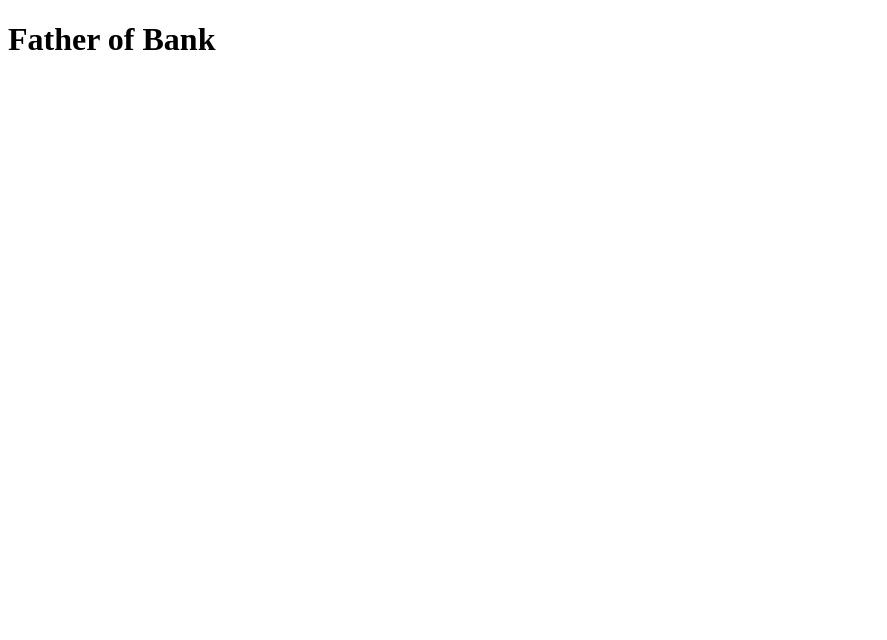
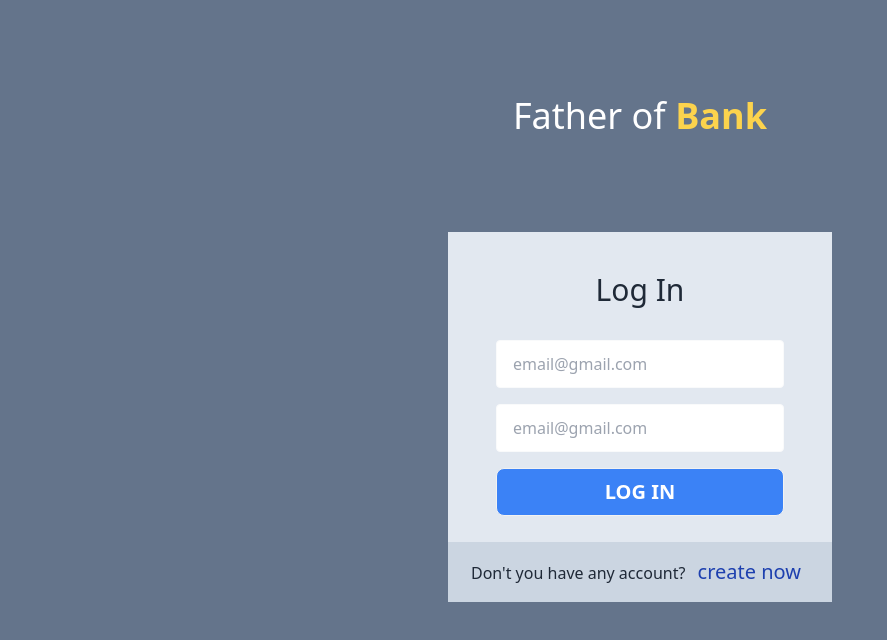
Before and after one commit to developerbadsa/Father-of-Bank-JS, a plain HTML site: page index.html in a window 1280 px wide. Shown: the whole page, without its empty margins (0-887 px from the left). Drawn offline with nearby package versions, Linux system fonts and the light colour scheme.

Commit message:
login page desgin completed

```diff
--- a/index.html
+++ b/index.html
@@ -4,10 +4,30 @@
     <meta charset="UTF-8">
     <meta name="viewport" content="width=device-width, initial-scale=1.0">
     <title>Father of Bank</title>
+    <link href="https://cdn.jsdelivr.net/npm/daisyui@3.5.1/dist/full.css" rel="stylesheet" type="text/css" />
+    <script src="https://cdn.tailwindcss.com"></script>
 </head>
 <body>
     <header>
-        <h1>Father of <span>Bank</span></h1>
+
     </header>
+    <main>
+        <section class="w-full h-screen flex flex-col  items-center bg-slate-500">
+            <h1 class="text-4xl text-white my-24">Father of <span class="font-semibold text-amber-300">Bank</span></h1>
+            <!-- login box -->
+            <div class="w-96 h-[370px] bg-slate-200 mx-auto items-center justify-center relative">
+                <h2 class="text-3xl text-center pt-10">Log In</h2>
+                <div class="flex flex-col mx-12 my-4">
+                    <input class="input border border-gray-50 mt-4 rounded" placeholder="email@gmail.com" type="email">
+                    <input class="input border border-gray-50 mt-4 rounded" placeholder="email@gmail.com" type="email">
+                    <button class="btn bg-blue-500 text-white text-xl mt-4">LOG IN</button>
+                </div>
+                <div class="w-full bg-slate-300 py-4 absolute bottom-0 text-center">
+                    Don't you have any account? <span class=" text-blue-800 text-xl px-2 cursor-pointer">create now</span>
+                </div>
+            </div>
+        </section>
+    </main>
+    <script src="assets/app.js"></script>
 </body>
 </html>
--- /dev/null
+++ b/tailwind.config.js
@@ -0,0 +1,8 @@
+/** @type {import('tailwindcss').Config} */
+module.exports = {
+    content: ["./src/**/*.{html,js}"],
+    theme: {
+      extend: {},
+    },
+    plugins: [],
+  }
```
